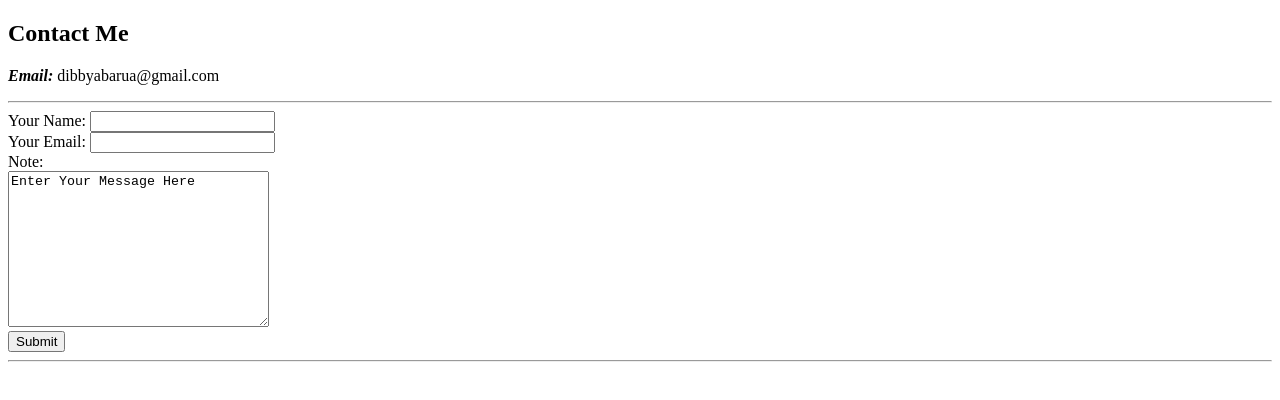
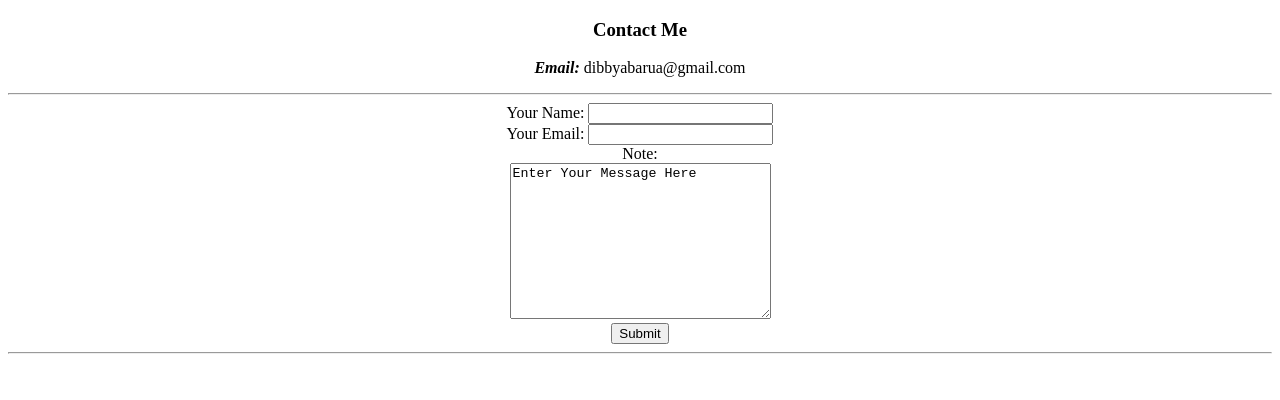
Before and after one commit to Dibs37/CV, a plain HTML site: page contact.html in a window 1280 px wide. Drawn offline with Linux system fonts and the light colour scheme.

Commit message:
Alpha Update with CSS linked into the website

```diff
--- a/contact.html
+++ b/contact.html
@@ -3,9 +3,10 @@
 <head>
     <meta charset="UTF-8">
     <title>Contact Me</title>
+    <link rel="stylesheet" href="css/styles.css">
 </head>
-<body>
-    <h2>Contact Me</h2>
+<body align="center">
+    <h3>Contact Me</h3>
     <p><em><strong>Email:</strong></em> dibbyabarua@gmail.com</p>
 
     <hr>
```
Also changed, not shown: hobbies.html (+1 -0 lines), index.html (+1 -0 lines), skills.html (+1 -0 lines), toothFairyGamingStudios.html (+1 -0 lines).
